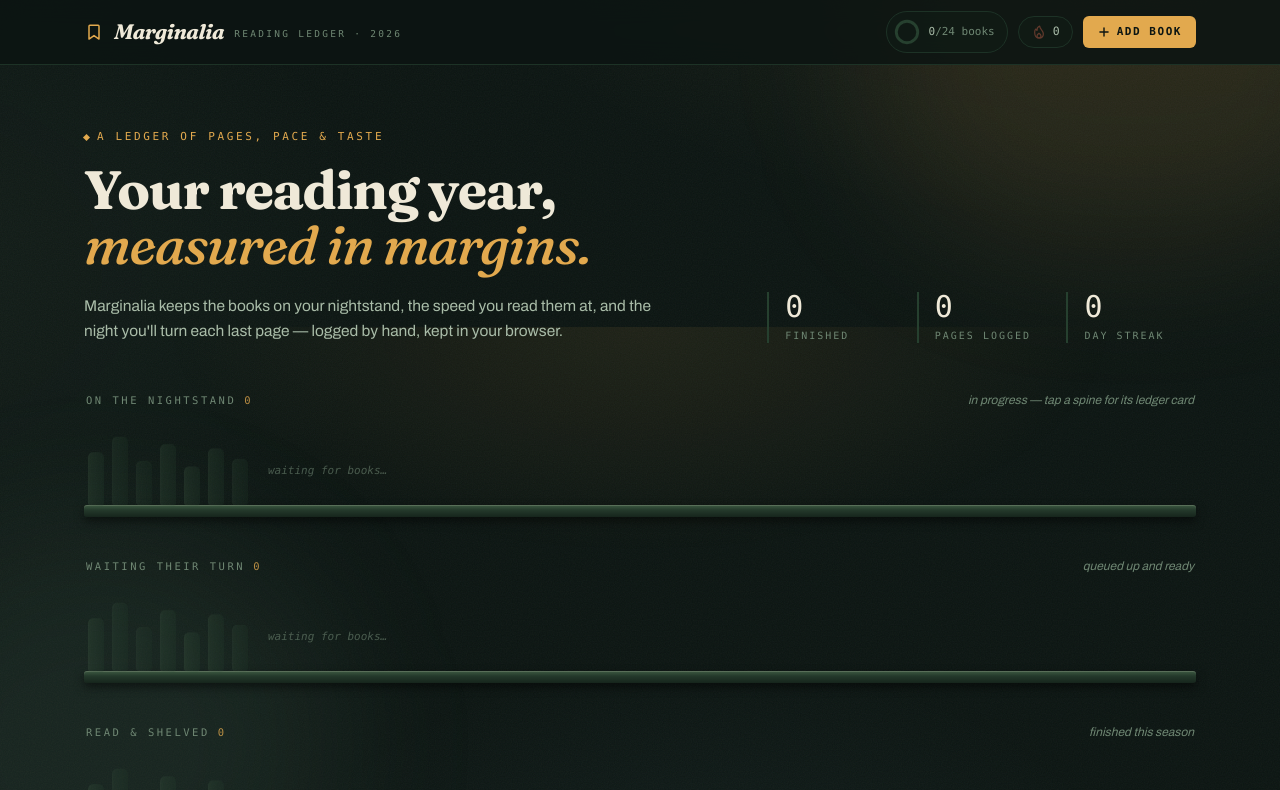
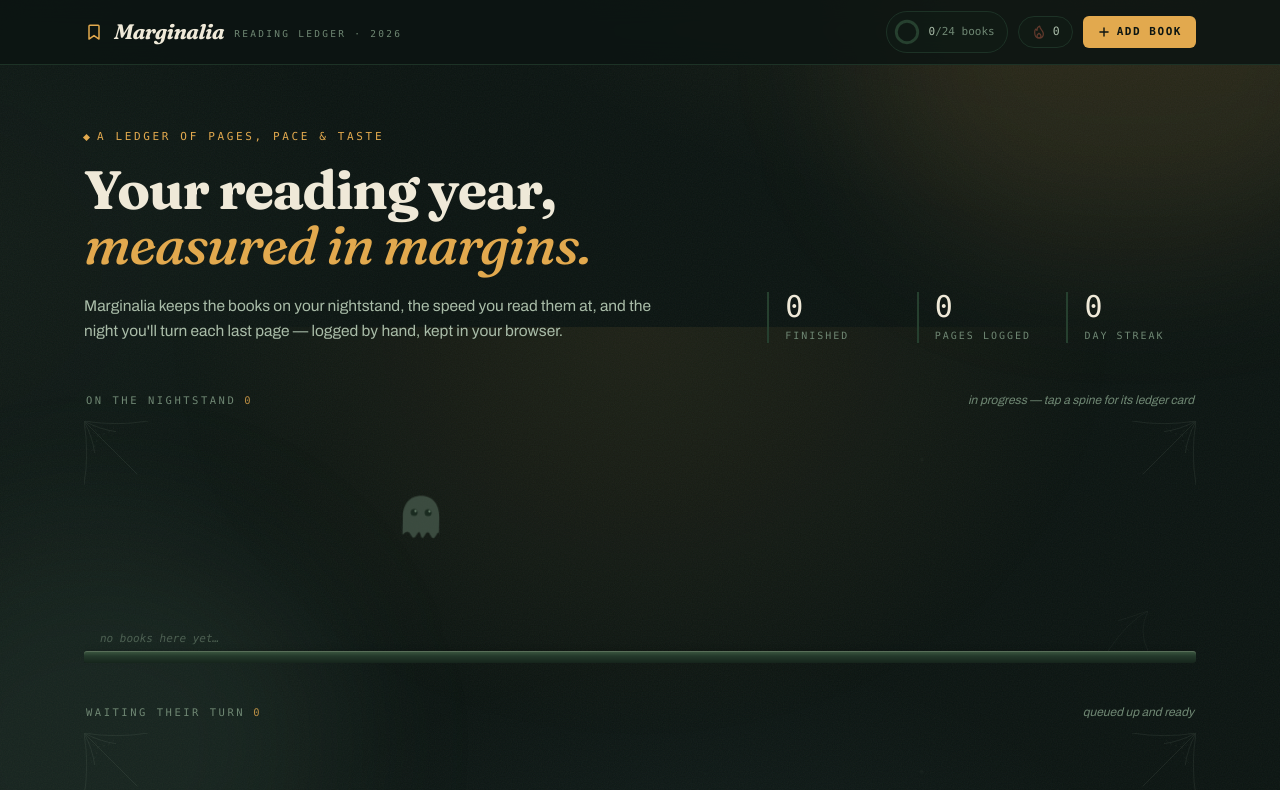
Before and after one commit to john-michaelg135/marginalia, a React (Vite) app: page / in a window 1280 px wide. Shown: the top 790 px of the page. Built offline with nearby package versions, Linux system fonts and the light colour scheme; a web font is replaced by a local one.

Commit message:
feat: add animated ghost and atmospheric decorations to empty shelf

```diff
--- a/src/components/SpineShelf.tsx
+++ b/src/components/SpineShelf.tsx
@@ -106,28 +106,53 @@
                 </div>
               </div>
             ) : (
-              <div className="relative">
-                <div className="flex items-end gap-2 px-1 pt-4 pb-0">
-                  {/* Ghost spines as placeholder */}
-                  {[52, 68, 44, 60, 38, 56, 46].map((h, i) => (
+              <div className="relative overflow-hidden">
+                {/* Cobweb decorations */}
+                <svg className="pointer-events-none absolute top-0 left-0 h-16 w-16 opacity-[0.12]" viewBox="0 0 60 60">
+                  <path d="M0 0 Q30 5, 60 0 M0 0 Q5 30, 0 60 M0 0 Q25 25, 50 50 M0 0 Q15 8, 30 10 M0 0 Q8 15, 10 30" fill="none" stroke="#a9bca8" strokeWidth="0.8" />
+                  <path d="M5 0 Q20 15, 5 30 M0 5 Q15 20, 30 5" fill="none" stroke="#a9bca8" strokeWidth="0.5" strokeDasharray="2 3" />
+                </svg>
+                <svg className="pointer-events-none absolute top-0 right-0 h-16 w-16 -scale-x-100 opacity-[0.12]" viewBox="0 0 60 60">
+                  <path d="M0 0 Q30 5, 60 0 M0 0 Q5 30, 0 60 M0 0 Q25 25, 50 50 M0 0 Q15 8, 30 10 M0 0 Q8 15, 10 30" fill="none" stroke="#a9bca8" strokeWidth="0.8" />
+                  <path d="M5 0 Q20 15, 5 30 M0 5 Q15 20, 30 5" fill="none" stroke="#a9bca8" strokeWidth="0.5" strokeDasharray="2 3" />
+                </svg>
+                <svg className="pointer-events-none absolute bottom-3 right-12 h-10 w-10 opacity-[0.08]" viewBox="0 0 40 40">
+                  <path d="M40 0 Q20 10, 0 40 M40 0 Q30 20, 40 40 M40 0 Q25 5, 10 10" fill="none" stroke="#a9bca8" strokeWidth="0.7" />
+                </svg>
+                {/* Dust particles */}
+                <div className="pointer-events-none absolute top-8 left-[20%] h-1 w-1 rounded-full bg-fog/20 dust-particle" />
+                <div className="pointer-events-none absolute top-14 left-[55%] h-0.5 w-0.5 rounded-full bg-fog/15 dust-particle" style={{ animationDelay: "2s" }} />
+                <div className="pointer-events-none absolute top-10 left-[75%] h-1 w-1 rounded-full bg-fog/10 dust-particle" style={{ animationDelay: "4.5s" }} />
+
+                <div className="relative flex items-end px-1 pb-0" style={{ height: "230px" }}>
+                  {/* Ghost - each shelf gets unique timing via gi index */}
+                  <div
+                    className="ghost-x pointer-events-none absolute z-10"
+                    style={{
+                      top: "90px",
+                      left: "0",
+                      animationDuration: `${17 + gi * 4}s`,
+                      animationDelay: `${gi * -5}s`,
+                    }}
+                  >
                     <div
-                      key={i}
-                      className="shrink-0 rounded-[3px] rounded-t-[5px] opacity-[0.18]"
+                      className="ghost-y"
                       style={{
-                        height: `${h}px`,
-                        width: "16px",
-                        background: "linear-gradient(90deg, #3d5a42, #26402f)",
-                        boxShadow: "inset 1px 0 2px rgba(255,252,240,.08)",
-                        animationName: "pulse-ghost",
-                        animationDuration: `${2.4 + i * 0.3}s`,
-                        animationTimingFunction: "ease-in-out",
-                        animationIterationCount: "infinite",
-                        animationDelay: `${i * 0.2}s`,
+                        animationDuration: `${11 + gi * 3}s`,
+                        animationDelay: `${gi * -3}s`,
                       }}
-                    />
-                  ))}
-                  <span className="ml-3 self-center font-mono text-[11px] italic text-dim/60">
-                    waiting for books…
+                    >
+                      <svg viewBox="0 0 32 40" className="h-14 w-12">
+                        <path d="M16 3 C7 3, 3 10, 3 18 L3 31 Q7 27, 9 31 Q11 35, 13 31 Q15 27, 16 31 Q17 35, 19 31 Q21 27, 23 31 Q25 35, 27 31 Q29 27, 29 31 L29 18 C29 10, 25 3, 16 3 Z" fill="#4a5e50" opacity="0.7" />
+                        <circle cx="11" cy="15" r="2.5" fill="#1a2b20" />
+                        <circle cx="21" cy="15" r="2.5" fill="#1a2b20" />
+                        <circle cx="12" cy="14" r="0.8" fill="#6f8773" />
+                        <circle cx="22" cy="14" r="0.8" fill="#6f8773" />
+                      </svg>
+                    </div>
+                  </div>
+                  <span className="relative z-0 ml-3 self-end mb-1 font-mono text-[11px] italic text-dim/60">
+                    no books here yet…
                   </span>
                 </div>
                 <div className="shelf-board" />
--- a/src/index.css
+++ b/src/index.css
@@ -119,6 +119,35 @@
   50% { opacity: 0.28; transform: scaleY(1.03); }
 }
 
+@keyframes ghost-x {
+  0% { left: 6%; }
+  100% { left: 86%; }
+}
+@keyframes ghost-y {
+  0%, 100% { transform: translateY(0px) rotate(-2deg); }
+  17% { transform: translateY(-45px) rotate(3deg); }
+  34% { transform: translateY(30px) rotate(-3deg); }
+  51% { transform: translateY(-35px) rotate(2deg); }
+  68% { transform: translateY(40px) rotate(-2deg); }
+  85% { transform: translateY(-20px) rotate(3deg); }
+}
+.ghost-x {
+  animation: ghost-x 19s ease-in-out infinite alternate;
+}
+.ghost-y {
+  animation: ghost-y 13s ease-in-out infinite;
+}
+
+@keyframes dust-drift {
+  0% { opacity: 0; transform: translateY(0) translateX(0); }
+  20% { opacity: 0.4; }
+  80% { opacity: 0.2; }
+  100% { opacity: 0; transform: translateY(-20px) translateX(10px); }
+}
+.dust-particle {
+  animation: dust-drift 6s ease-in-out infinite;
+}
+
 /* ---------- reveal on scroll ---------- */
 .reveal {
   opacity: 0;
```
